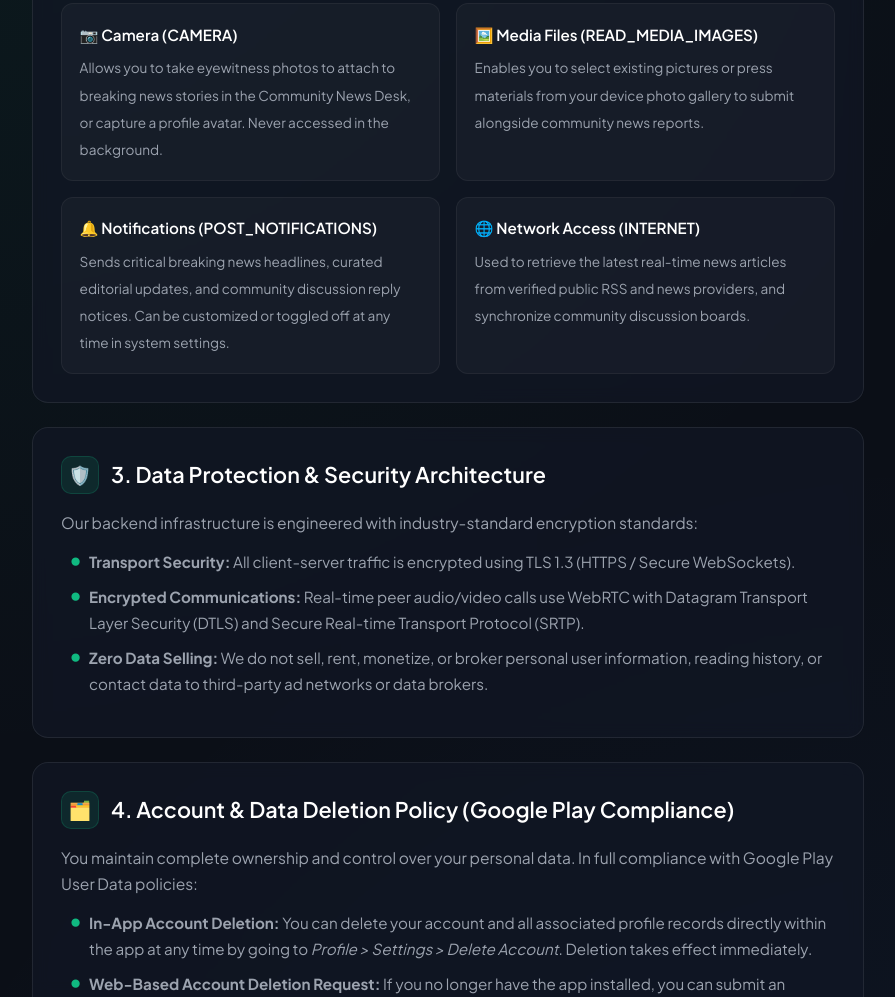
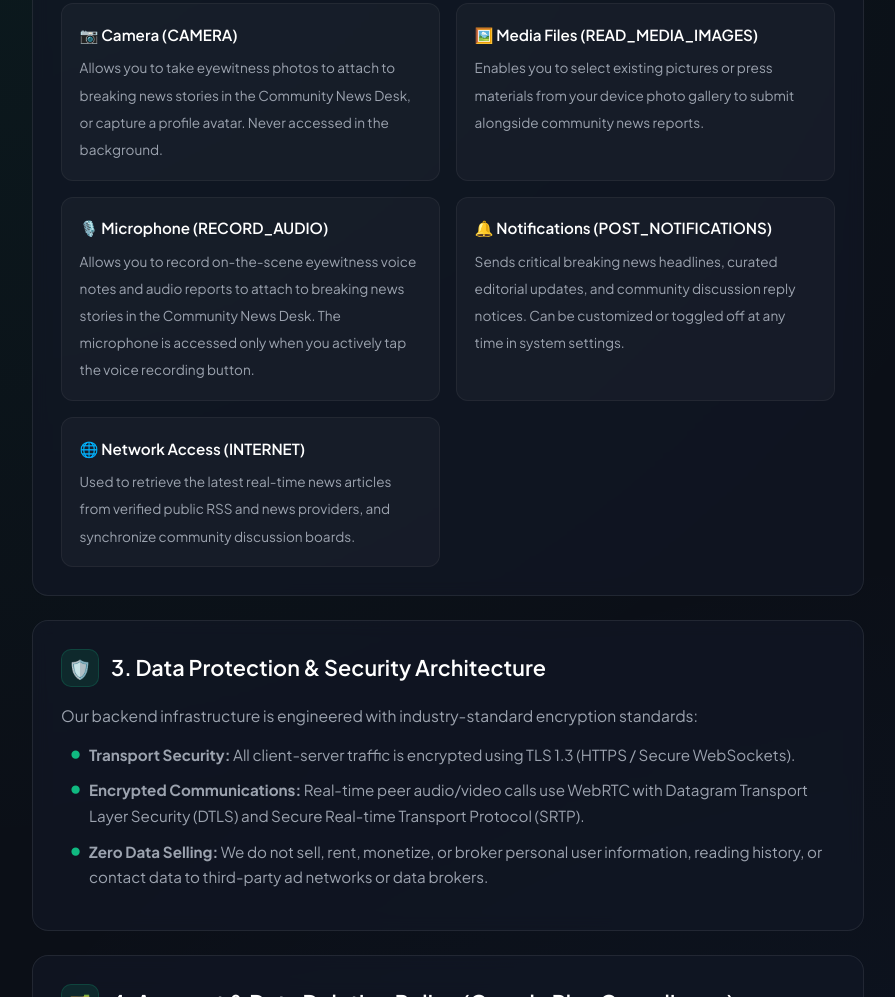
Before and after one commit to sidasyrii/newsbite-privacy, a plain HTML site: page index.html in a window 1280 px wide. Shown: the part 1080-2077 px from the top of the page, without its empty margins (192-1087 px from the left). Drawn offline with Linux system fonts and the light colour scheme.

Commit message:
Add RECORD_AUDIO permission to privacy policy

```diff
--- a/index.html
+++ b/index.html
@@ -288,6 +288,10 @@
                     <span class="badge-desc">Enables you to select existing pictures or press materials from your device photo gallery to submit alongside community news reports.</span>
                 </div>
                 <div class="badge-card">
+                    <span class="badge-title">🎙️ Microphone (RECORD_AUDIO)</span>
+                    <span class="badge-desc">Allows you to record on-the-scene eyewitness voice notes and audio reports to attach to breaking news stories in the Community News Desk. The microphone is accessed only when you actively tap the voice recording button.</span>
+                </div>
+                <div class="badge-card">
                     <span class="badge-title">🔔 Notifications (POST_NOTIFICATIONS)</span>
                     <span class="badge-desc">Sends critical breaking news headlines, curated editorial updates, and community discussion reply notices. Can be customized or toggled off at any time in system settings.</span>
                 </div>
```
